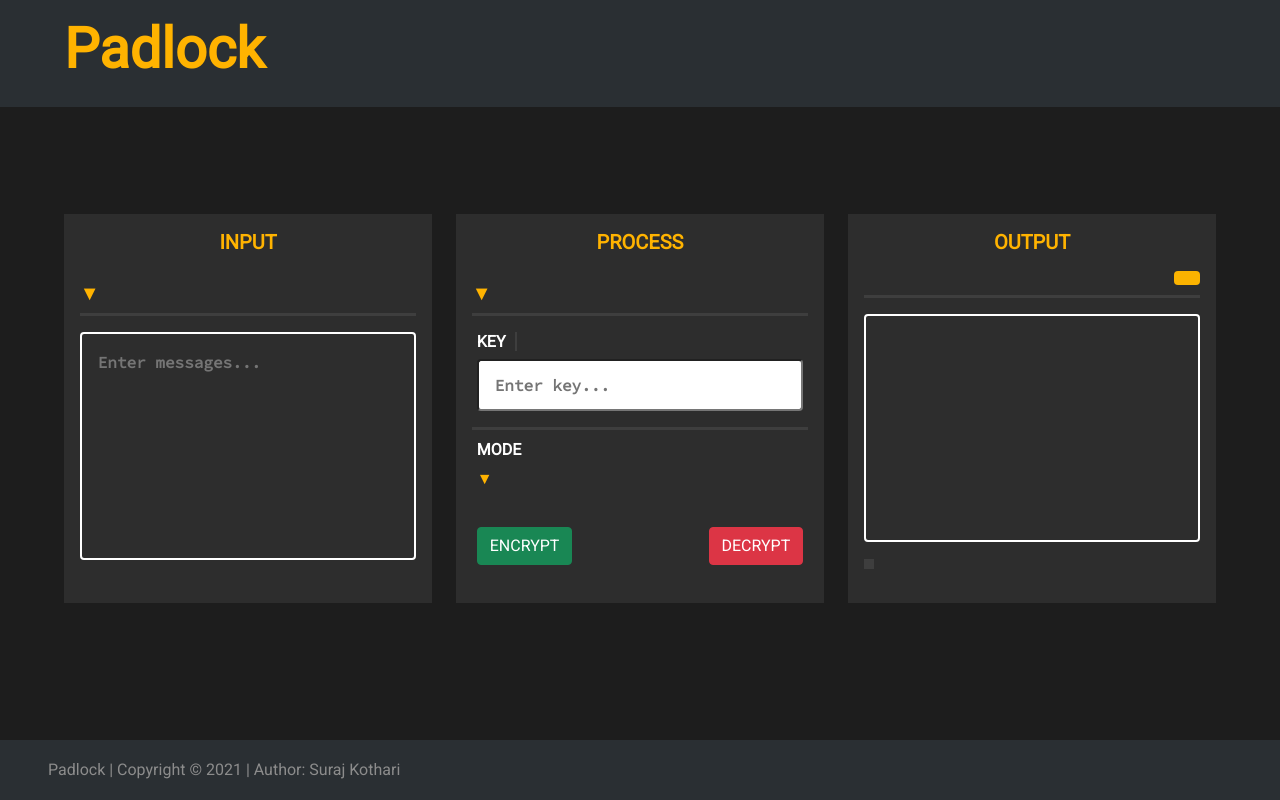
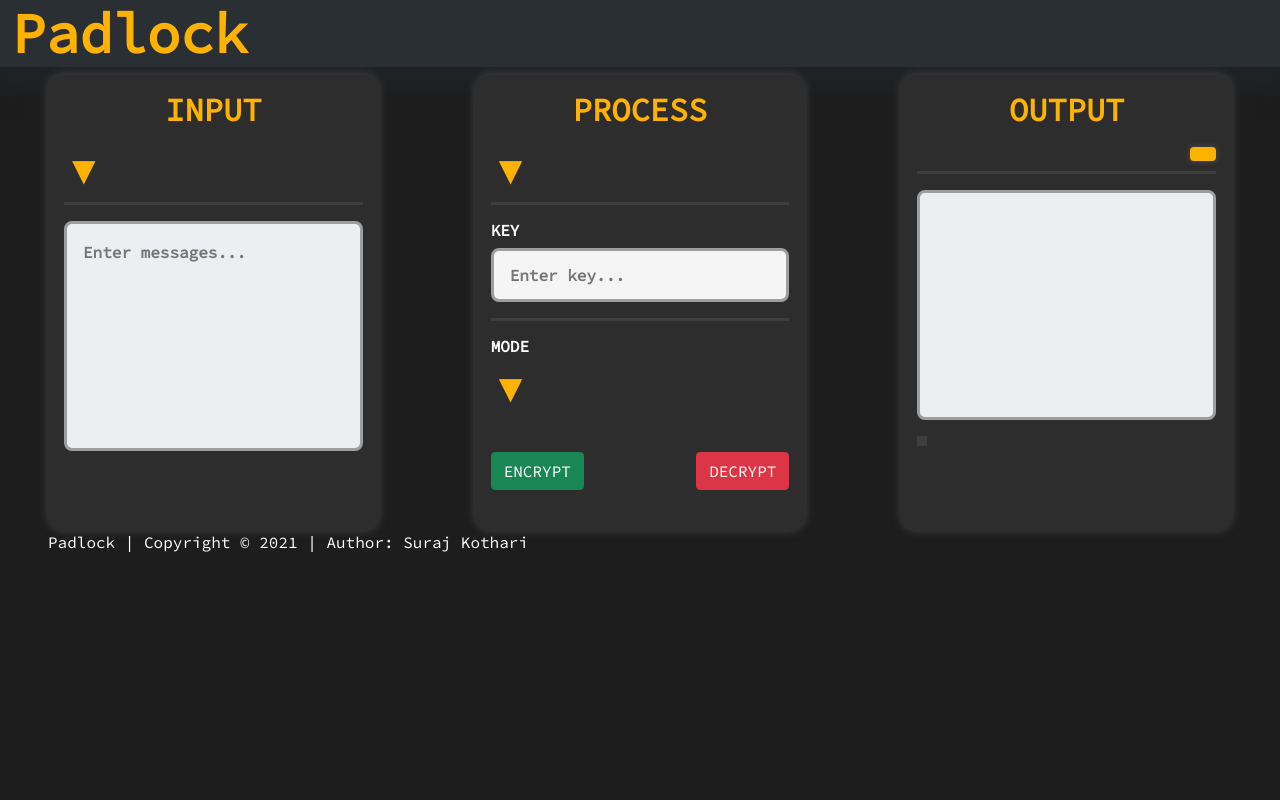
Before and after one commit to surajvkothari/Padlock-Web-Version, a Flask app: template templates/padlock.html in a window 1280 px wide. Run offline with Flask 3, Linux system fonts and the light colour scheme; the template is opened without the code that fills it, so the values that code supplies are empty.

Commit message:
Updated UI

```diff
--- a/static/main.css
+++ b/static/main.css
@@ -11,12 +11,12 @@
 body {
     background-color: #1D1D1D;
     color: #fff;
-    font-family: Roboto, sans-serif;
+    font-family: "Source Code Pro", sans-serif;
 }
 
 .padlock-header {
-    padding: 16px 64px;
     background-color: #2A2F33;
+    box-shadow: 0px 4px 24px 12px #202427
 }
 
 .padlock-logo {
@@ -24,15 +24,17 @@
     color: #FFB300;
 }
 
-.padlock-body {
-    padding: 48px 5%;
+
+.main-body {
+    margin: 20vh 0;
 }
 
-
 .main-section {
-    padding: 16px;
+    padding: 1rem;
     background-color: #2D2D2D;
-    margin: 5% 1%;
+    margin: 0 3rem;
+    box-shadow: 0 0 8px 1px #404040;
+    border-radius: 16px;
 }
 
 .output-top-content {
@@ -41,31 +43,23 @@
 
 
 /* Move columns vertically */
-@media only screen and (max-width: 900px) {
-    .row {
+@media only screen and (max-width: 1200px) {
+    .main-row {
         display: block;
-    }
-}
-
-/* Move button and output top text vertically */
-@media only screen and (max-width: 1100px) {
-    .output-top-content {
-        display: block;
-        text-align: center;
+        padding: 0 3rem;
     }
 
-    .output-button {
-        margin: 10px 0;
+    .main-section {
+        margin: 3rem 0;
     }
 }
 
 
 .section-title {
     text-align: center;
-    font-size: 20px;
     font-weight: bold;
     color: #FFB300;
-    margin-bottom: 27px;
+    margin-bottom: 1rem;
 }
 
 .section-top {
@@ -76,7 +70,6 @@
 /* Reference: https://www.w3schools.com/howto/tryit.asp?filename=tryhow_css_js_dropdown */
 .dropdown-btn {
   color: #FFB300;
-  font-size: 20px;
   font-weight: bold;
   border: none;
   cursor: pointer;
@@ -97,27 +90,22 @@
 .dropdown-body {
   display: none;
   position: absolute;
-  background-color: #F5B250;
+  background-color: #ECEFF1;
   color: #2F2F2F;
-  min-width: 220px;
+  width: 250px;
   overflow: auto;
-  box-shadow: 0px 8px 16px 0px rgba(0,0,0,0.2);
   z-index: 1;
   cursor: pointer;
 }
 
-.dropdown-body a {
-  padding: 12px 28px;
-  text-decoration: none;
-  display: block;
+.dropdown-body p {
+  margin: 1rem 0;
+  padding: 1rem 0;
+  text-align: center;
 }
 
-.dropdown a:hover:not(.dropdown-dividers) {
-    background-color: #DDD;
-}
-
-.small-dropdown {
-    font-size: 16px;
+.dropdown p:hover:not(.dropdown-dividers) {
+    background-color: #FBB300;
 }
 
 .show {
@@ -125,20 +113,19 @@
 }
 
 .section-body {
-    padding-top: 16px;
+    padding: 1rem 0;
 }
 
 .body-textarea {
     font-family: "Source Code Pro", monospace;
     font-weight: bold;
     font-size: 16px;
-    color: #CFD8DC;
     width: 100%;
-    padding: 16px;
+    padding: 1rem;
     resize: none;
-    border: 2px solid #FFF;
-    border-radius: 4px;
-    background: none;
+    border: 3px solid #9E9E9E;
+    border-radius: 8px;
+    background-color: #ECEFF1;
     outline: none;
 }
 
@@ -149,7 +136,7 @@
 }
 
 .body-textarea::-webkit-scrollbar-thumb {
-  background-color: #F5B250;
+  background-color: #FFB300;
   border-radius: 10px;
 }
 
@@ -158,22 +145,15 @@
     border-radius: 10px;
 }
 
-.key-area {
-    padding: 0 5px;
-}
-
 .mode-area {
     border-top: 3px solid #3E3E3E;
-    /* border-bottom: 3px solid #3E3E3E; */
-    padding: 10px 5px;
-    margin-top: 16px;
+    padding: 1rem 0;
+    margin-top: 1rem;
 }
 
 .mode-input-label {
-    width: 40px;
     font-size: 16px;
     font-weight: bold;
-    padd
 }
 
 .key-error {
@@ -184,7 +164,6 @@
     width: 40px;
     font-size: 16px;
     font-weight: bold;
-    border-right: 2px solid #3E3E3E;
 }
 
 .extra-keys {
@@ -205,13 +184,18 @@
     padding: 12px 16px;
     margin-bottom: 10px;
     outline: none;
-    border-radius: 4px;
+    border-radius: 8px;
+    border: 3px solid #9E9E9E;
+    background-color: #F5F5F5;
 }
 
 .encrypt-decrypt-mode {
-    text-align: center;
-    margin-top: 20px;
-    padding: 0 5px;
+    margin-top: 1rem;
+}
+
+.encrypt-decrypt-mode button {
+    font-weight: bold;
+    box-shadow: 0px 0px 4px 2px #404040;
 }
 
 .process-mode {
@@ -227,8 +211,7 @@
 .dropdown-dividers {
     color: #2F2F2F;
     padding: 12px 5px !important;
-    border-top: 1px solid #2D2D2D;
-    border-bottom: 1px solid #2D2D2D;
+    border-bottom: 3px solid #BDBDBD;
 }
 
 .dropdown-dividers:hover {
@@ -242,6 +225,7 @@
     color: #2F2F2F;
     margin-bottom: 10px;
     background-color: #FBB300;
+    box-shadow: 0px 0px 4px 2px #404040;
 }
 
 .output-button:hover {
@@ -258,10 +242,9 @@
 }
 
 .upload-text {
-    margin: 20px 0;
+    margin: 1rem 0;
     font-weight: bold;
     cursor: pointer;
-    font-size: 18px;
 }
 
 .file-uploaded-text {
@@ -286,21 +269,23 @@
     border: 5px solid #3E3E3E;
 }
 
-.footer {
-  position: absolute;
-  bottom: 0;
-  width: 100%;
-  height: 60px; /* Set the fixed height of the footer here */
-  line-height: 60px; /* Vertically center the text there */
-  background-color: #2A2F33;
-  color: #8C8C8C;
-}
+/* Footer Removed */
+
+/*.footer {*/
+/*  width: 100%;*/
+/*  background-color: #2A2F33;*/
+/*  color: #8C8C8C;*/
+/*}*/
+
+/*.footer-text {*/
+/*    margin: 16px 0;*/
+/*}*/
 
 
 /* Footer at bottom of mobile site */
-@media only screen and (max-width: 900px) {
-    .footer {
-        position: relative;
-        font-size: 11px;
-    }
-}
+/*@media only screen and (max-width: 900px) {*/
+/*    .footer {*/
+/*        position: relative;*/
+/*        font-size: 11px;*/
+/*    }*/
+/*}*/
--- a/static/main.js
+++ b/static/main.js
@@ -20,6 +20,7 @@
 function initialiseSite() {
     /* Initialises the site upon refresh */
     if (document.getElementById("dataFormatInput").value == "Messages") {
+        document.getElementById("activeDataFormatLabel").innerHTML = "Messages &#x25BC;";
         document.getElementById("outputFileArea").style.display = "none";
         // Set output button to a copy button
         document.getElementById("outputBtn").innerHTML = "Copy message";
@@ -29,6 +30,7 @@
     }
 
     else if (document.getElementById("dataFormatInput").value == "Files") {
+        document.getElementById("activeDataFormatLabel").innerHTML = "Files &#x25BC;";
         document.getElementById("fileInputArea").style.display = "block";
         // Hide input and output text boxes
         document.getElementById("inputArea").style.display = "none";
@@ -54,6 +56,7 @@
     }
 
     else if (document.getElementById("dataFormatInput").value == "Images") {
+        document.getElementById("activeDataFormatLabel").innerHTML = "Images &#x25BC;";
         document.getElementById("fileInputArea").style.display = "block";
         // Hide input and output text boxes
         document.getElementById("inputArea").style.display = "none";
@@ -77,7 +80,7 @@
 // Set data format dropdown options
 function showDataFormatDropdown() {document.getElementById("dataFormatDropdown").classList.toggle("show");}
 function setMessageOption() {
-    document.getElementById("activeDataFormat").innerHTML = "MESSAGES &#x25BC;";
+    document.getElementById("activeDataFormatLabel").innerHTML = "Messages &#x25BC;";
     document.getElementById("dataFormatInput").setAttribute("value", "Messages");
     // Set output button to a copy button
     document.getElementById("outputBtn").classList.add("copy");
@@ -106,7 +109,7 @@
 }
 
 function setFileOption() {
-    document.getElementById("activeDataFormat").innerHTML = "FILES &#x25BC;";
+    document.getElementById("activeDataFormatLabel").innerHTML = "Files &#x25BC;";
     document.getElementById("dataFormatInput").setAttribute("value", "Files");
     // Set output button to a download button
     document.getElementById("outputBtn").classList.remove("copy");
@@ -134,7 +137,7 @@
 }
 
 function setImageOption() {
-    document.getElementById("activeDataFormat").innerHTML = "IMAGES &#x25BC;";
+    document.getElementById("activeDataFormatLabel").innerHTML = "Images &#x25BC;";
     document.getElementById("dataFormatInput").setAttribute("value", "Images");
     // Set output button to a download button
     document.getElementById("outputBtn").classList.remove("copy");
@@ -157,7 +160,11 @@
 
 
 // Set cipher dropdown options
-function showCipherDropdown() {document.getElementById("cipherDropdown").classList.toggle("show");}
+function showCipherDropdown() {
+    document.getElementById("cipherDropdown").classList.toggle("show");
+    document.getElementById("cipherModeDropdown").classList.remove("show");
+}
+
 function setCaesarOption() {
     document.getElementById("activeCipher").innerHTML = "Caesar Cipher &#x25BC;";
     document.getElementById("cipherInput").setAttribute("value", "Caesar Cipher");
@@ -244,7 +251,11 @@
 
 
 // Set Cipher mode dropwdown
-function showCipherModeDropdown() {document.getElementById("cipherModeDropdown").classList.toggle("show");}
+function showCipherModeDropdown() {
+    document.getElementById("cipherModeDropdown").classList.toggle("show");
+    document.getElementById("cipherDropdown").classList.remove("show");
+}
+
 function setClassicMode() {
     document.getElementById("activeCipherMode").innerHTML = "Classic &#x25BC;";
     document.getElementById("cipherModeInput").setAttribute("value", "Classic");
@@ -350,8 +361,6 @@
                     document.getElementById("fileUploadedText").innerHTML = "File too large! Please select a file less than 1MB for encryption.";
                 }
                 return 0;  // Don't proceed to encrypt
-            } else {
-
             }
         }
 
```
